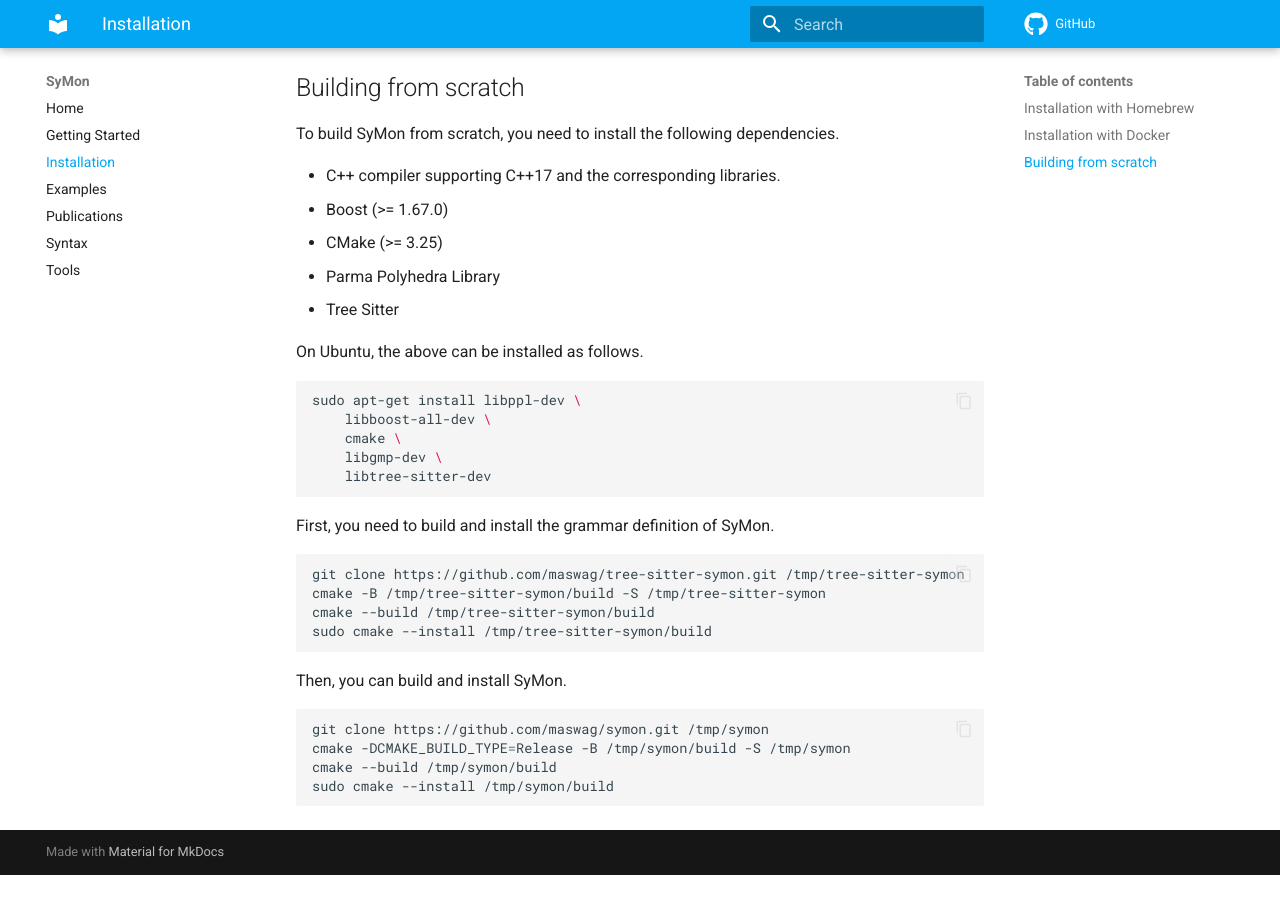
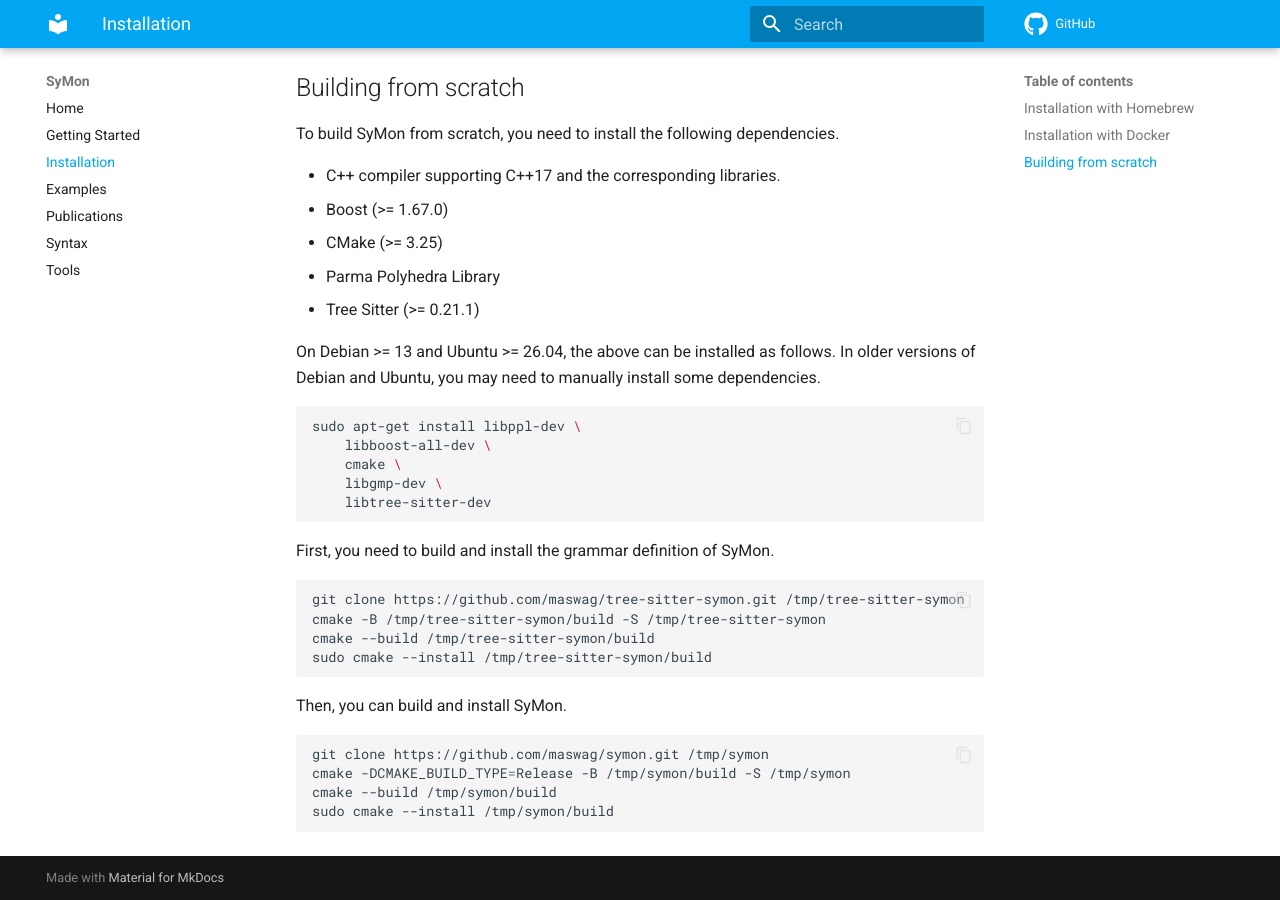
Before and after one commit to MasWag/SyMon, an MkDocs documentation site: the page built from docs/src/install.md, in a window 1280 px wide and 900 px high, scrolled down 808 px. Built offline with MkDocs 1.6.1 and Material for MkDocs 9.7.7, drawn with Linux system fonts in a browser that asks for light colours; comment, search, counter and statistics services are not loaded; before the commit the page ends 1683 px from its top, so only the background shows below that.

Commit message:
Updated the installation instruction

````diff
--- a/docs/src/install.md
+++ b/docs/src/install.md
@@ -44,9 +44,9 @@
 - Boost (>= 1.67.0)
 - CMake (>= 3.25)
 - Parma Polyhedra Library
-- Tree Sitter
+- Tree Sitter (>= 0.21.1)
 
-On Ubuntu, the above can be installed as follows.
+On Debian >= 13 and Ubuntu >= 26.04, the above can be installed as follows. In older versions of Debian and Ubuntu, you may need to manually install some dependencies.
 
 ```sh
 sudo apt-get install libppl-dev \
````
Also changed, not shown: README.md.
